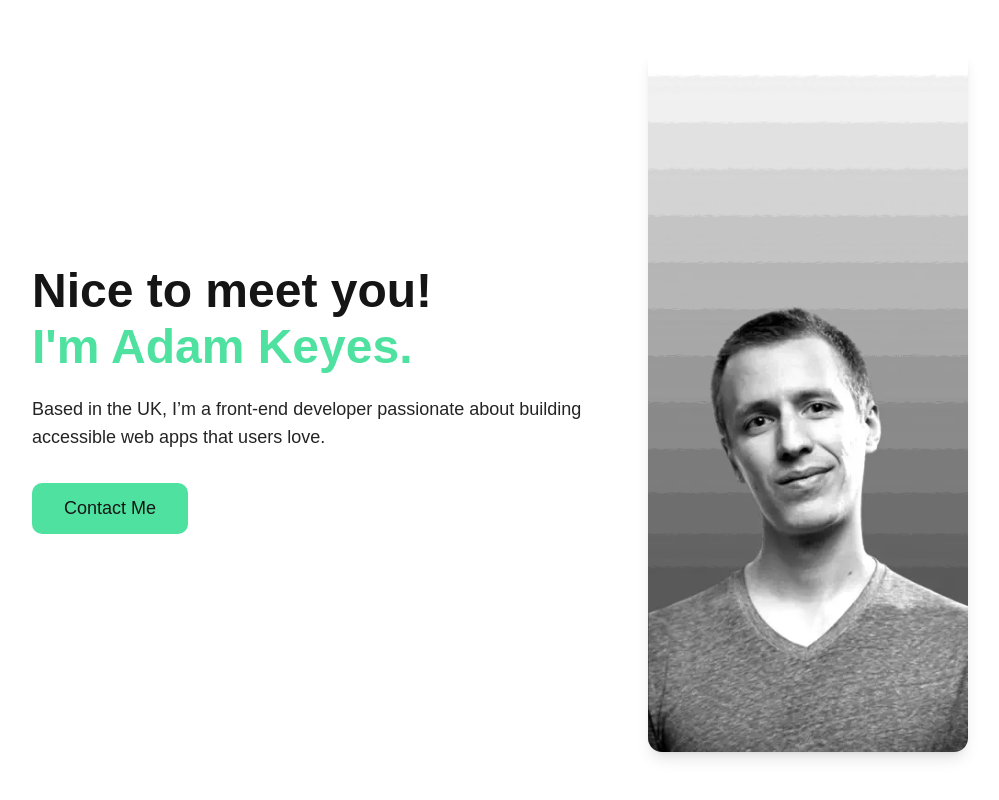
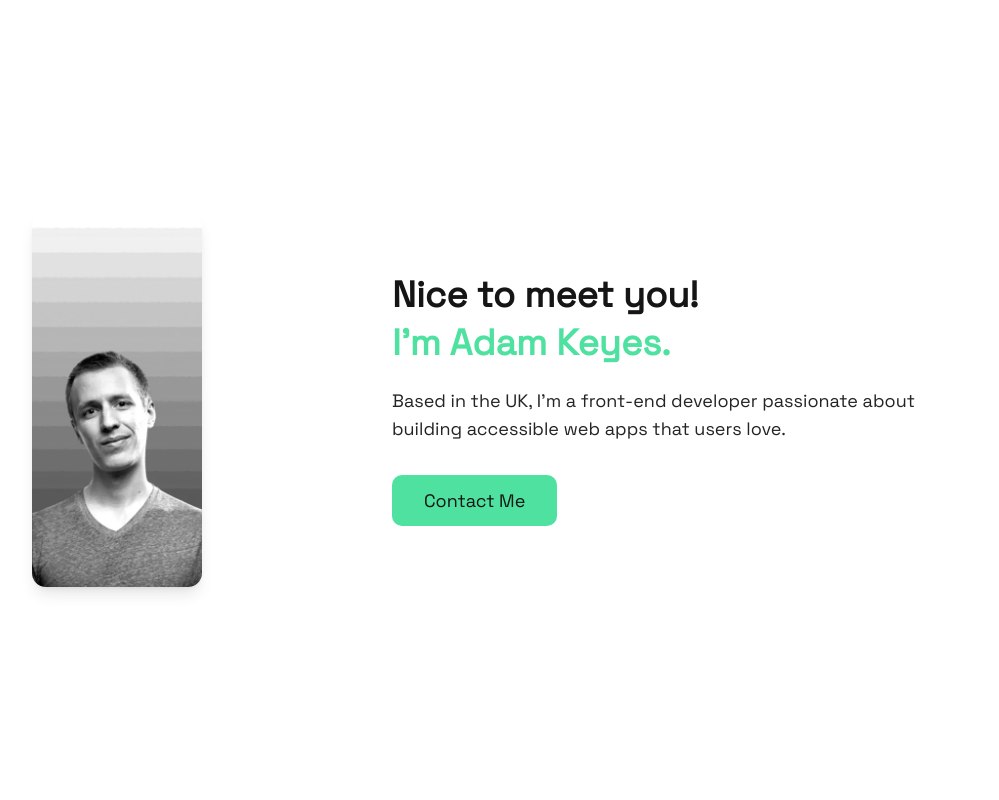
Before and after one commit to Skyz03/Vite-Developer-Portfolio, a React (Vite) app: page / in a window 1280 px wide. Shown: the top 800 px of the page, without its empty margins (140-1139 px from the left). Built offline with nearby package versions, Linux system fonts and the light colour scheme.

Commit message:
fix: update in the style & font imports

```diff
--- a/src/App.jsx
+++ b/src/App.jsx
@@ -1,4 +1,3 @@
-
 import Hero from "./components/Hero";
 import Skills from "./components/Skills";
 import Projects from "./components/Projects";
@@ -8,7 +7,7 @@ function App() {
     <>
       <Hero />
       <Skills />
-      <Projects/>
+      <Projects />
     </>
   );
 }
--- a/src/components/Hero.jsx
+++ b/src/components/Hero.jsx
@@ -1,11 +1,22 @@
 export default function Hero() {
   return (
     <section className="min-h-screen flex flex-col md:flex-row items-center justify-center bg-background text-foreground px-6 md:px-16 gap-10">
+      {/* Image Section */}
+      <div className="w-60 md:w-80">
+        <img
+          src="/images/image-profile-mobile.webp"
+          alt="Portrait of Adam Keyes"
+          width={170}
+          height={170}
+          className="rounded-xl object-cover shadow-lg mx-auto md:mx-0"
+        />
+      </div>
+
       <div className="text-center md:text-left max-w-xl">
-        <h1 className="text-5xl font-heading font-bold mb-2">
+        <h1 className="text-4xl font-heading font-bold mb-2">
           Nice to meet you!
         </h1>
-        <h2 className="text-5xl font-heading font-bold mb-6 text-primary">
+        <h2 className="text-4xl font-heading font-bold mb-6 text-primary">
           I'm Adam Keyes.
         </h2>
 
@@ -21,15 +32,6 @@ export default function Hero() {
           Contact Me
         </a>
       </div>
-
-      {/* Image Section */}
-      <div className="w-60 md:w-80">
-        <img
-          src="/images/image-profile-mobile.webp"
-          alt="Portrait of Adam Keyes"
-          className="rounded-xl object-cover shadow-lg"
-        />
-      </div>
     </section>
   );
 }
--- a/src/index.css
+++ b/src/index.css
@@ -1,20 +1,27 @@
 @import "tailwindcss";
+
+@font-face {
+  font-family: 'Space Grotesk';
+  src: url('/fonts/SpaceGrotesk-VariableFont_wght.ttf') format('truetype');
+  font-weight: normal;
+  font-style: normal;
+  font-display: swap;
+}
 
 
 @theme {
-  --font-body: 'DM Sans', sans-serif;
-  --font-heading: 'Bricolage Grotesque', sans-serif;
+  --font-space-grotesk: 'Space Grotesk', sans-serif;
 }
 
 body {
-  font-family: var(--font-body);
+  font-family: var(--font-space-grotesk);
   font-size: 18px;
 }
 
 h1,
 h2,
 h3 {
-  font-family: var(--font-heading);
+  font-family: var(--font-space-grotesk);
   font-weight: 700;
 }
 
```
